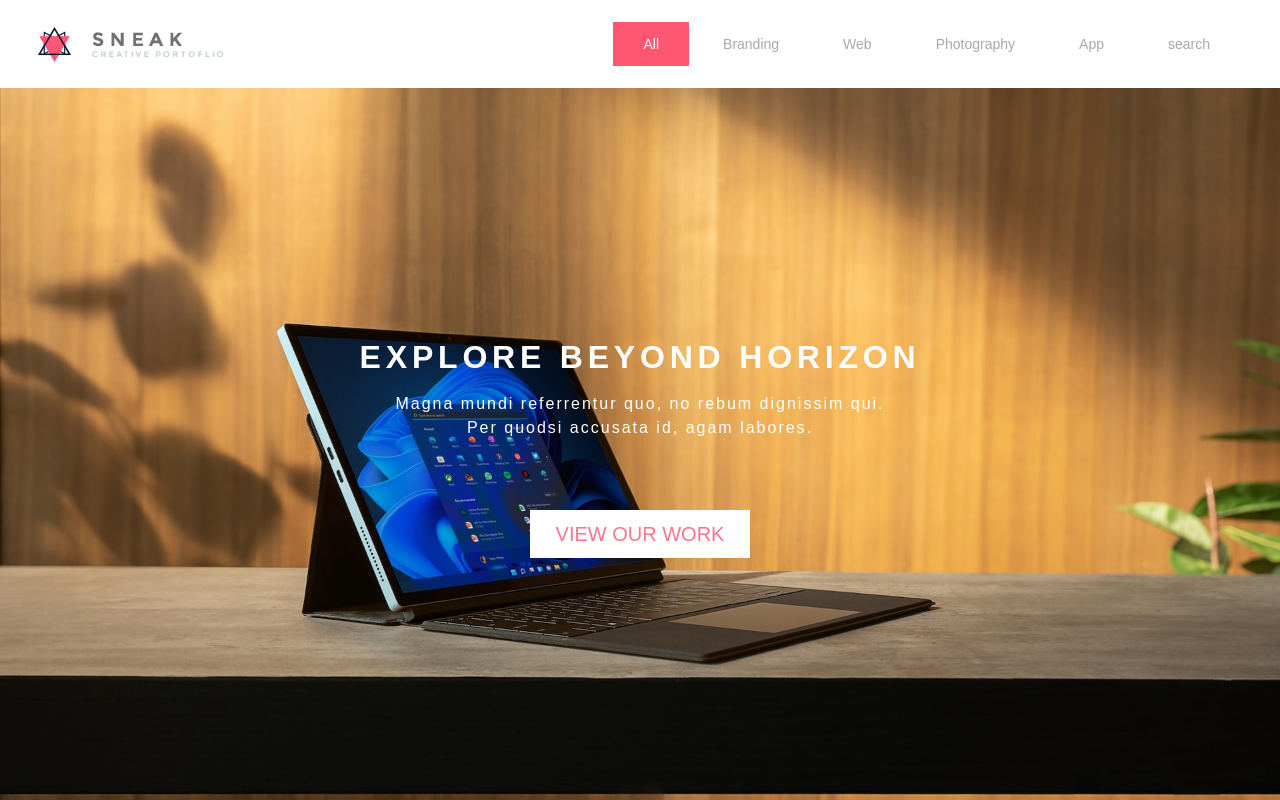
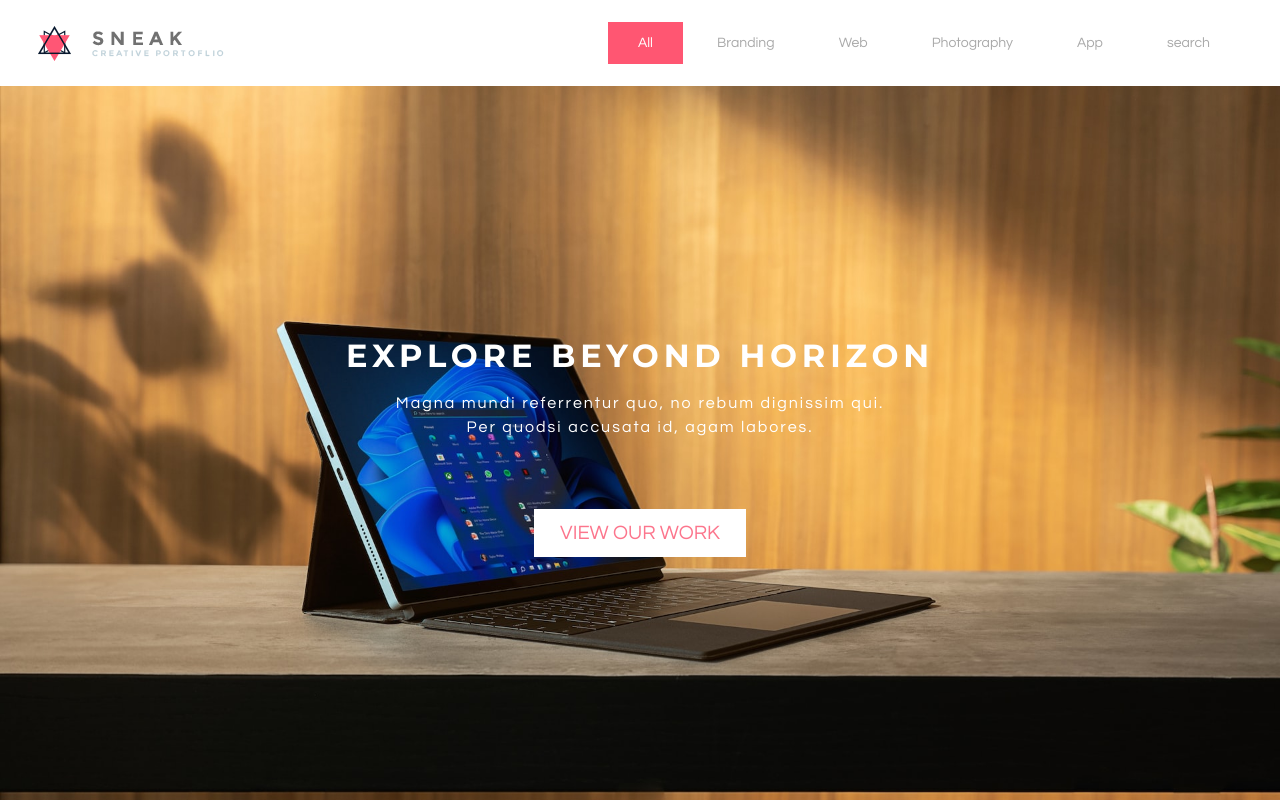
Before and after one commit to danielamejiabuitrago/prueba-tit, a website: page home.html in a window 1280 px wide. Shown: the top 800 px of the page. Drawn offline with Linux system fonts and the light colour scheme.

Commit message:
add fonts

```diff
--- a/home.html
+++ b/home.html
@@ -5,6 +5,9 @@
     <meta http-equiv="X-UA-Compatible" content="IE=edge">
     <meta name="viewport" content="width=device-width, initial-scale=1.0">
     <title>Prueba TITA</title>
+    <link rel="preconnect" href="https://fonts.googleapis.com">
+    <link rel="preconnect" href="https://fonts.gstatic.com" crossorigin>
+    <link href="https://fonts.googleapis.com/css2?family=Montserrat:wght@700&family=Questrial&display=swap" rel="stylesheet">
     <link rel="stylesheet" href="css/style.css"/>
     <script defer src="js/app.js"></script>
 </head>
```
